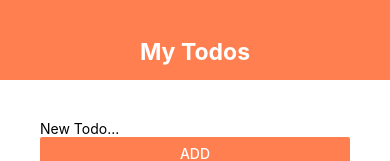
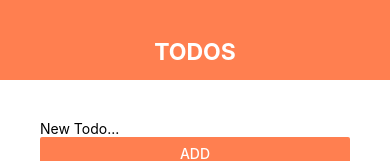
Before and after one commit to mason-cheung/React-Native-TodoApp-CrossPlatformAssignement1, a React Native app: screen / in a window 390 px wide. Shown: the top 161 px of the page. Built offline with nearby package versions, Linux system fonts and the light colour scheme.

Commit message:
Update codes

```diff
--- a/components/addTodo.js
+++ b/components/addTodo.js
@@ -1,5 +1,6 @@
 import React, { useState } from 'react';
-import { StyleSheet, Text, View, TextInput, Button } from 'react-native';
+import { StyleSheet, Text, View, TextInput, Button, AsyncStorage, Alert } from 'react-native';
+import Toast from 'react-native-whc-toast';
 
 export default function AddTodo({ submitHandler }) {
 
--- a/components/header.js
+++ b/components/header.js
@@ -4,7 +4,7 @@ import { StyleSheet, Text, View } from 'react-native';
 export default function Header() {
     return (
         <View style={styles.header}>
-            <Text style={styles.title}>My Todos</Text>
+            <Text style={styles.title}>TODOS</Text>
         </View>
     )
 }
--- a/package.json
+++ b/package.json
@@ -15,11 +15,14 @@
     "react": "~16.11.0",
     "react-dom": "~16.11.0",
     "react-native": "~0.62.2",
+    "react-native-easy-toast": "^1.2.0",
     "react-native-gesture-handler": "~1.6.1",
     "react-native-reanimated": "~1.9.0",
     "react-native-screens": "~2.9.0",
+    "react-native-simple-toast": "^1.1.2",
     "react-native-unimodules": "~0.10.1",
-    "react-native-web": "~0.11.7"
+    "react-native-web": "~0.11.7",
+    "react-native-whc-toast": "^1.0.0"
   },
   "devDependencies": {
     "@babel/core": "~7.9.0",
```
Also changed, not shown: 1 other file (tests, documents, lock files or other folders).
